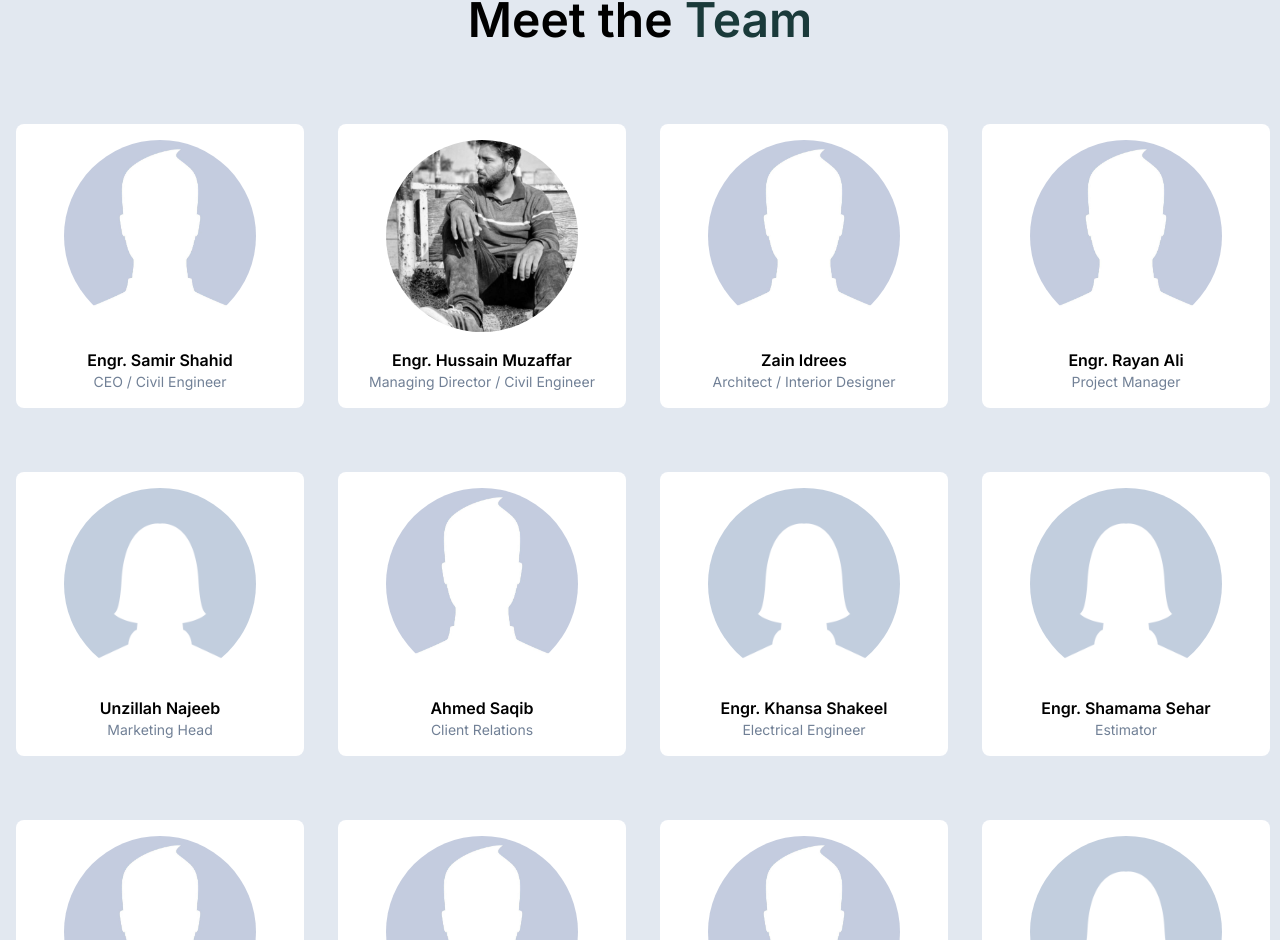
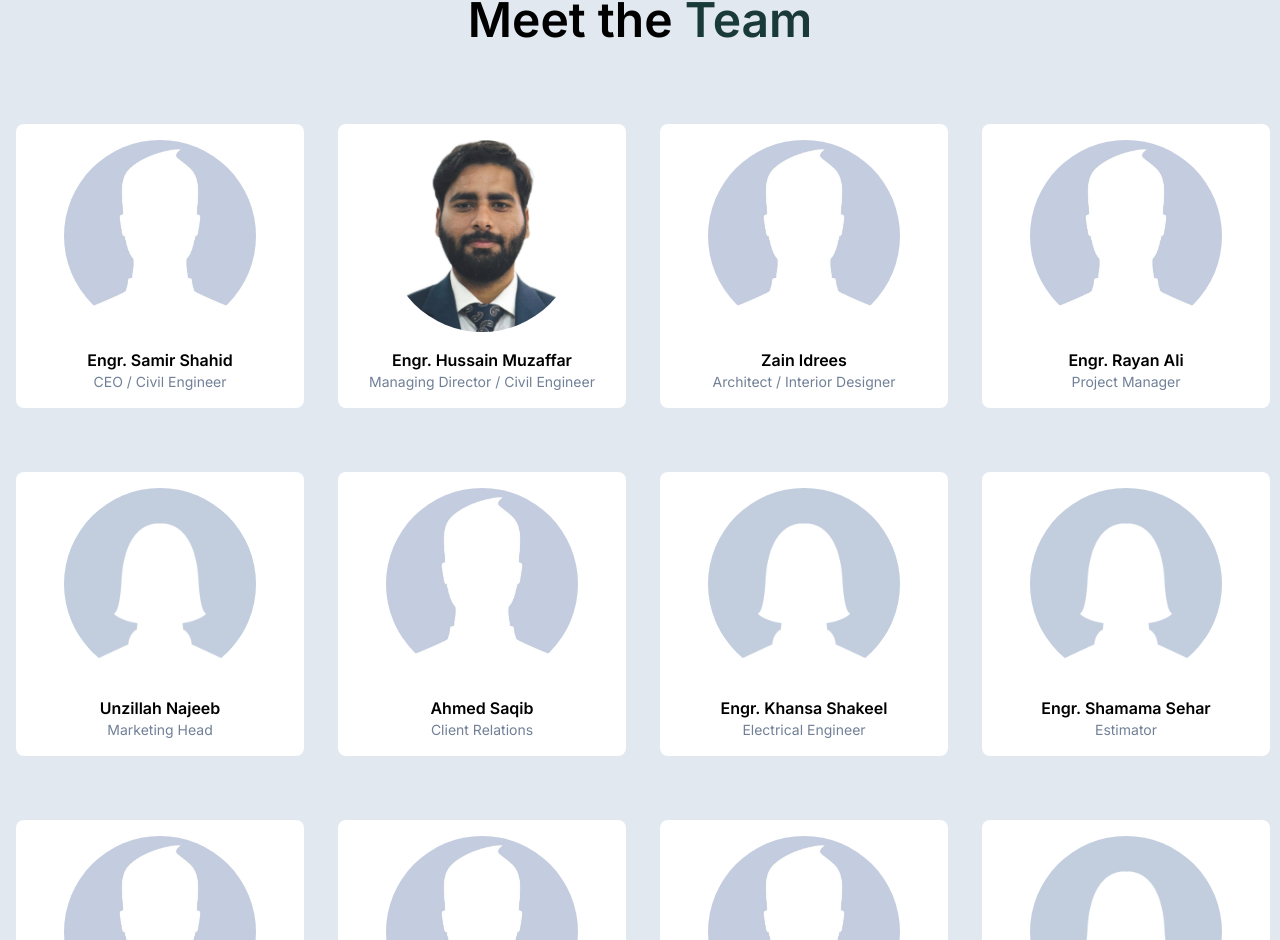
Before and after one commit to MuneelHaider/Urbanforge-Pvt-Ltd---Hussain, a React (Vite) app in the folder project/: page /AboutUs in a window 1280 px wide. Shown: the part 2676-3616 px from the top of the page. Built offline with nearby package versions, Linux system fonts and the light colour scheme.

Commit message:
Changed Hussain Image

```diff
--- a/project/src/components/TeamSection.tsx
+++ b/project/src/components/TeamSection.tsx
@@ -2,7 +2,7 @@ import React, { useState, useEffect } from "react";
 
 const team = [
   { name: "Engr. Samir Shahid", title: "CEO / Civil Engineer", img: "", category: "Leadership", gender: "male" },
-  { name: "Engr. Hussain Muzaffar", title: "Managing Director / Civil Engineer", img: "/team/hussain.jpg", category: "Leadership", gender: "male" },
+  { name: "Engr. Hussain Muzaffar", title: "Managing Director / Civil Engineer", img: "/team/hussain2.jpg", category: "Leadership", gender: "male" },
   { name: "Zain Idrees", title: "Architect / Interior Designer", img: "", category: "Design", gender: "male" },
   { name: "Engr. Rayan Ali", title: "Project Manager", img: "", category: "Engineering", gender: "male" },
   { name: "Unzillah Najeeb", title: "Marketing Head", img: "", category: "Marketing", gender: "female" },
--- a/project/src/pages/AboutUs.tsx
+++ b/project/src/pages/AboutUs.tsx
@@ -78,7 +78,7 @@ const AboutUs: React.FC = () => {
     {
       name: "Engr. Hussain Muzaffar",
       title: "Managing Director / Civil Engineer",
-      img: "/team/hussain.jpg",
+      img: "/team/hussain2.jpg",
       category: "Leadership",
     },
     {
```
Also changed, not shown: project/public/team/hussain2.jpg (added).
